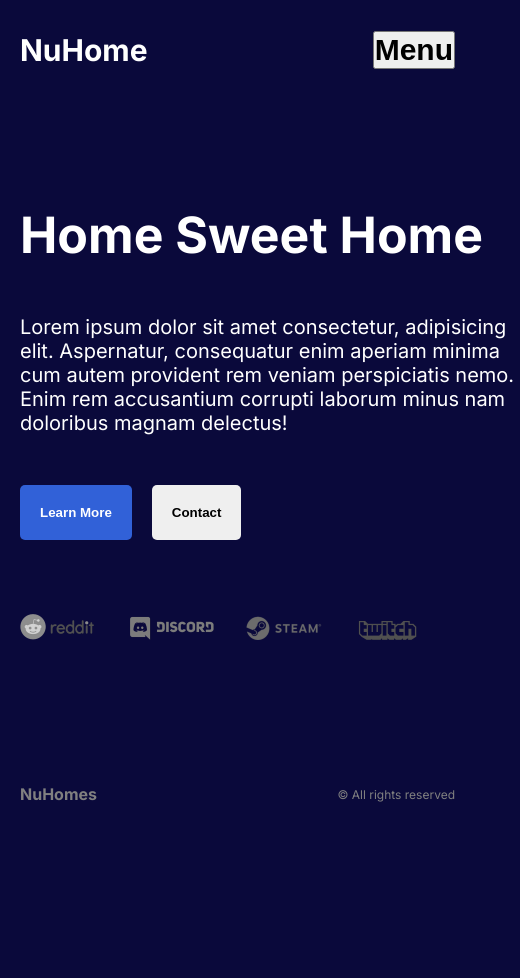
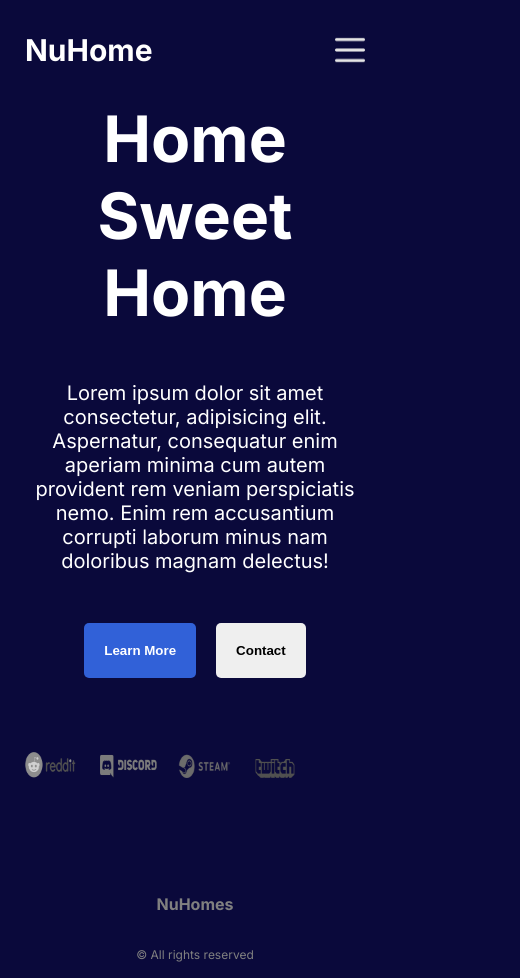
Before and after one commit to christer-miroy/nextjs-tutorial, a Next.js app: page / in a window 390 px wide. Shown: the whole page, 520 px wide, since content can reach past the window. Before the commit the page ends 844 px from the top, so only its background shows below. Built offline with nearby package versions, Linux system fonts and the light colour scheme.

Commit message:
design done

```diff
--- a/src/app/about/about.module.css
+++ b/src/app/about/about.module.css
@@ -47,3 +47,19 @@
 .img {
     object-fit: contain;
 }
+
+@media (max-width: 768px) {
+    .container {
+        flex-direction: column;
+        text-align: center;
+    }
+
+    .imgContainer {
+        display: none;
+    }
+
+    .boxes {
+        flex-direction: column;
+        gap: 50px;
+    }
+}
--- /dev/null
+++ b/src/app/blog/[slug]/singlePost.module.css
@@ -0,0 +1,60 @@
+.container {
+    display: flex;
+    gap: 100px;
+}
+
+.imgContainer {
+    flex: 1;
+    position: relative;
+    height: calc(100vh - 200px);
+}
+
+.img {
+    object-fit: cover;
+}
+
+.textContainer {
+    flex: 2;
+    display: flex;
+    flex-direction: column;
+    gap: 30px;
+}
+
+.title {
+    font-size: 40px;
+}
+
+.detail {
+    display: flex;
+    gap: 20px;
+}
+
+.avatar {
+    object-fit: cover;
+    border-radius: 50%;
+}
+
+.detailText {
+    display: flex;
+    flex-direction: column;
+    gap: 10px;
+}
+
+.detailTitle {
+    color: gray;
+    font-weight: bold;
+}
+
+.detailValue {
+    font-weight: 500;
+}
+
+.content {
+    font-size: 20px;
+}
+
+@media (max-width:768px) {
+    .imgContainer {
+        display: none;
+    }
+}
--- a/src/app/contact/contact.module.css
+++ b/src/app/contact/contact.module.css
@@ -43,3 +43,13 @@
     border-radius: 5px;
     cursor: pointer;
 }
+
+@media (max-width: 768px) {
+    .container {
+        flex-direction: column;
+    }
+
+    .imgContainer {
+        display: none;
+    }
+}
--- a/src/app/globals.css
+++ b/src/app/globals.css
@@ -71,3 +71,9 @@ a {
     width:475px;
   }
 }
+
+@media (max-width: 475px) {
+  .container {
+    width:380px;
+  }
+}
--- a/src/app/home.module.css
+++ b/src/app/home.module.css
@@ -48,3 +48,24 @@
     position: relative;
     flex: 1;
 }
+
+@media (max-width: 1024px) {
+    .container {
+        flex-direction: column;
+        text-align: center;
+    }
+
+    .buttons {
+        justify-content: center;
+    }
+}
+
+@media (max-width: 768px) {
+    .title {
+        font-size: 64px;
+    }
+
+    .brands {
+        width: 100%;
+    }
+}
--- a/src/components/footer/footer.module.css
+++ b/src/components/footer/footer.module.css
@@ -13,3 +13,11 @@
 .text {
     font-size: 12px;
 }
+
+@media (max-width:768px) {
+    .container {
+        flex-direction: column;
+        align-items: center;
+        justify-content: space-around;
+    }
+}
--- a/src/components/navbar/links/Links.jsx
+++ b/src/components/navbar/links/Links.jsx
@@ -2,6 +2,7 @@
 import { useState } from "react";
 import styles from "./links.module.css"
 import NavLink from "./navLink/NavLink"
+import Image from "next/image";
 
 const links = [
   {
@@ -43,14 +44,21 @@ const Links = () => {
           <NavLink item={{ title: 'Login', path: '/login' }} />
         )}
       </div>
-      <button onClick={() => setOpen(!open)} className={styles.menuBtn}>Menu</button>
-      {
-        open && (<div className={styles.mobileLinks}>
-            {
-                links.map((link) => (
-                    <NavLink item={link} key={link.title} />
-                ))
-            }
+      {/* <button onClick={() => setOpen(!open)} className={styles.menuBtn}>
+        Menu
+      </button> */}
+      <Image
+        src="/menu.png"
+        alt=""
+        height={30}
+        width={30}
+        onClick={() => setOpen(!open)}
+        className={styles.menuBtn} />
+      {open && (
+        <div className={styles.mobileLinks}>
+          {links.map((link) => (
+            <NavLink item={link} key={link.title} />
+          ))}
         </div>
       )}
     </div>
```
Also changed, not shown: src/app/blog/[slug]/page.jsx (+37 -2 lines), public/menu.png (added).
